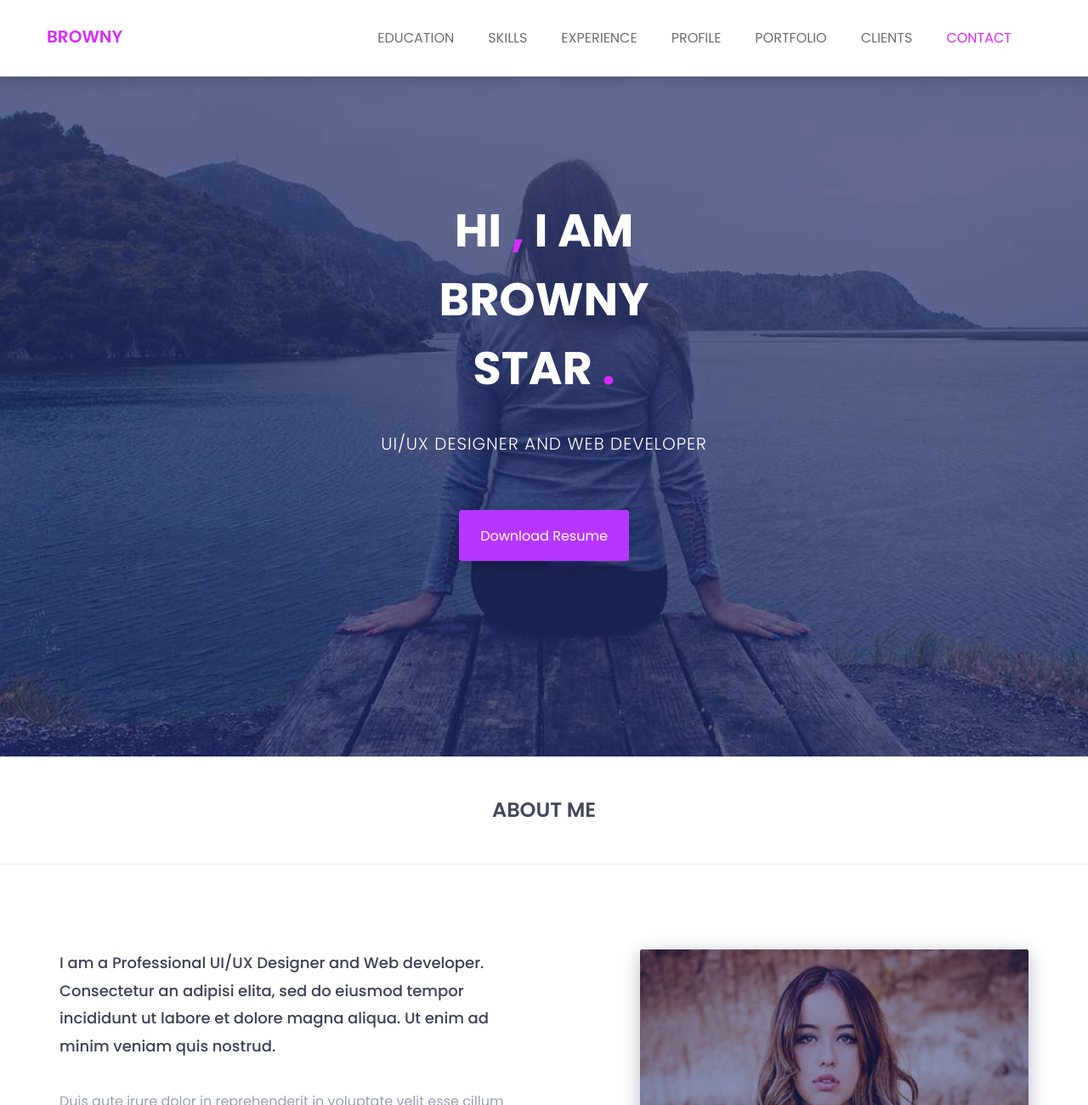
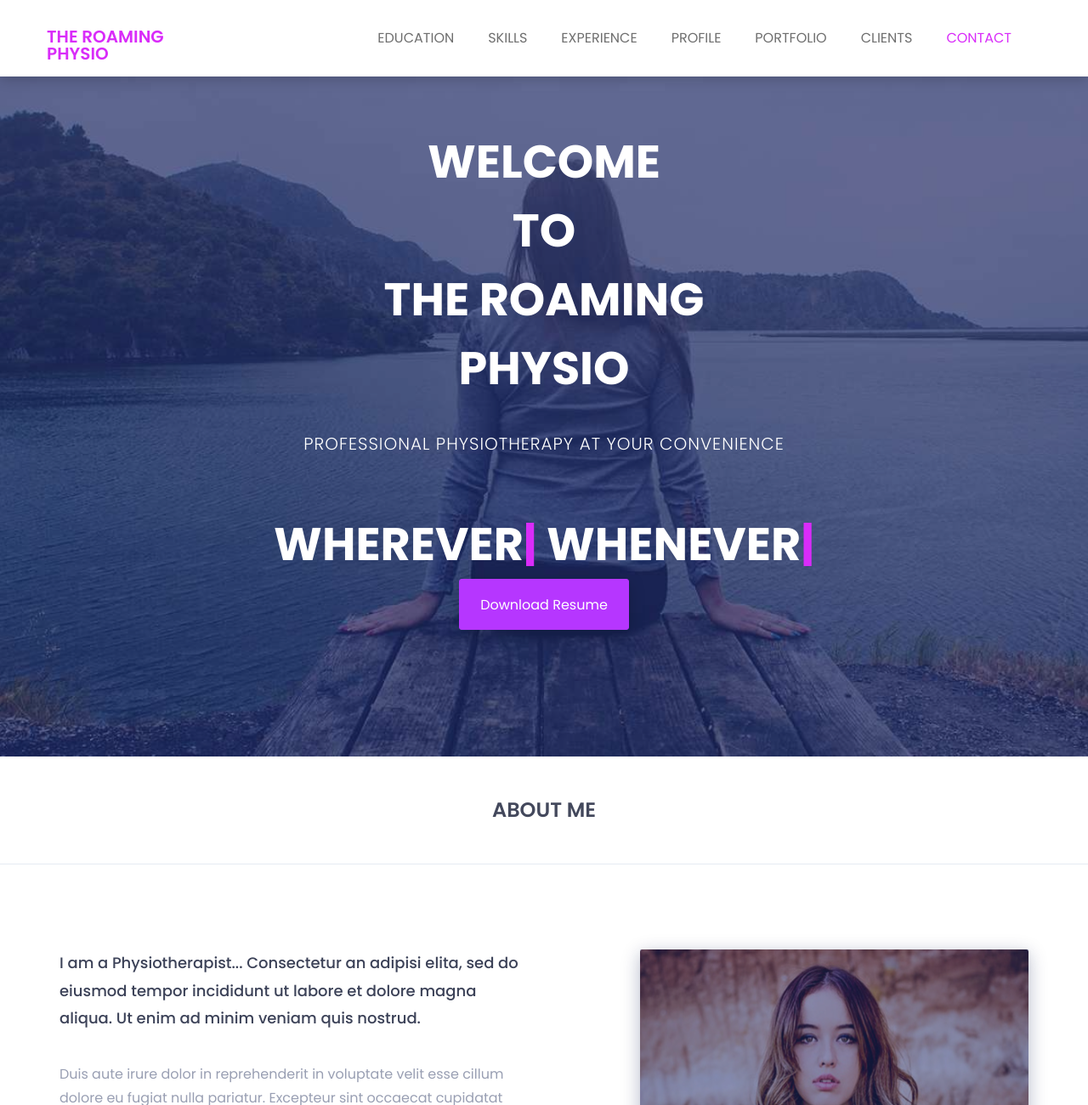
Before and after one commit to theroamingphysio/theroamingphysio.github.io, a plain HTML site: page index.html in a window 1280 px wide. Shown: the top 1300 px of the page at 85% size. Drawn offline with nearby package versions, Linux system fonts and the light colour scheme.

Commit message:
customizing for the roaming physio.

```diff
--- a/index.html
+++ b/index.html
@@ -12,7 +12,7 @@
 		<link href="https://fonts.googleapis.com/css?family=Poppins:100,200,300,400,500,600,700,800,900&amp;subset=devanagari,latin-ext" rel="stylesheet">
 
         <!-- title of site -->
-        <title>Browny</title>
+        <title>The Roaming Physio</title>
 
         <!-- For favicon png -->
 		<link rel="shortcut icon" type="image/icon" href="assets/logo/favicon.png"/>
@@ -70,7 +70,7 @@
 			                <button type="button" class="navbar-toggle" data-toggle="collapse" data-target="#navbar-menu">
 			                    <i class="fa fa-bars"></i>
 			                </button>
-			                <a class="navbar-brand" href="index.html">browny</a>
+			                <a class="navbar-brand" href="index.html">The Roaming<br>Physio</a>
 			            </div><!--/.navbar-header-->
 			            <!-- End Header Navigation -->
 
@@ -103,8 +103,9 @@
 				<div class="row">
 					<div class="col-md-12 text-center">
 						<div class="header-text">
-							<h2>hi <span>,</span> i am <br> browny <br> star <span>.</span>   </h2>
-							<p>ui/ux designer and web developer</p>
+							<h2>welcome <br>to <br> the roaming <br> physio   </h2>
+							<p>Professional Physiotherapy at your convenience</p>
+							<h2>wherever<span>|</span> whenever<span>|</span></h2>
 							<a href="assets/download/browney.txt" download>download resume</a>
 						</div><!--/.header-text-->
 					</div><!--/.col-->
@@ -125,7 +126,7 @@
 						<div class="col-sm-6">
 							<div class="single-about-txt">
 								<h3>
-									I am a Professional UI/UX Designer and Web developer. Consectetur an adipisi elita, sed do eiusmod tempor incididunt ut labore et dolore magna aliqua. Ut enim ad minim veniam quis nostrud.
+									I am a Physiotherapist... Consectetur an adipisi elita, sed do eiusmod tempor incididunt ut labore et dolore magna aliqua. Ut enim ad minim veniam quis nostrud.
 								</h3>
 								<p>
 									Duis aute irure dolor in reprehenderit in voluptate velit esse cillum dolore eu fugiat nulla pariatur. Excepteur sint occaecat cupidatat non proident, sunt in culpa qui officia deserunt mollit anim id est laborum. Sed ut perspi unde omnis iste natus error sit voluptatem accusantium doloremque lauda ntium, totam rem aperiam, eaque ipsa quae ab illo inventore veritatis et quasi architecto beatae vitae dicta sunt explicabo. Nemo enim ipsam vo luptatem quia voluptas sit aspernatur aut odit aut fugit,
```
